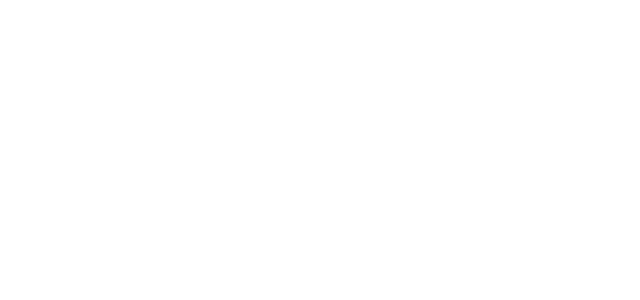
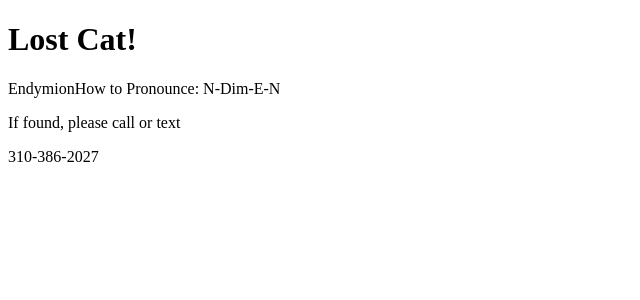
Before and after one commit to Lucidreline/kitties, a React (Vite) app: page / in a window 1280 px wide. Shown: the top 300 px of the page, without its empty margins (0-640 px from the left). Built offline with nearby package versions, Linux system fonts and the light colour scheme.

Commit message:
Set up a basic Flyer.

```diff
--- a/src/App.jsx
+++ b/src/App.jsx
@@ -1,9 +1,13 @@
 import { useState } from 'react'
 
 import './App.scss'
+import Flyer from './components/flyer/flyer'
 
 function App() {
+  return (
+    <Flyer></Flyer>
 
+  )
 }
 
 export default App
--- /dev/null
+++ b/src/components/flyer/flyer.jsx
@@ -0,0 +1,25 @@
+import React from 'react'
+
+const Flyer = () => {
+    return (
+        <div className='flyer'>
+            <div className="title">
+                <h1 className="title-text">Lost Cat!</h1>
+            </div>
+            <div className="photo"></div>
+            <div className="name-details">
+                <span className="cat-name">Endymion</span>
+                <span className="pronounce">How to Pronounce: N-Dim-E-N</span>
+            </div>
+            <div className="specific-details">
+                {/* remember to map all the details here (accent and normal) */}
+            </div>
+            <div className="contact">
+                <p className="contact-message">If found, please call or text</p>
+                <span className="contact-phone">310-386-2027</span>
+            </div>
+        </div>
+    )
+}
+
+export default Flyer
```
Also changed, not shown: src/components/flyer/flyer.scss (added).
